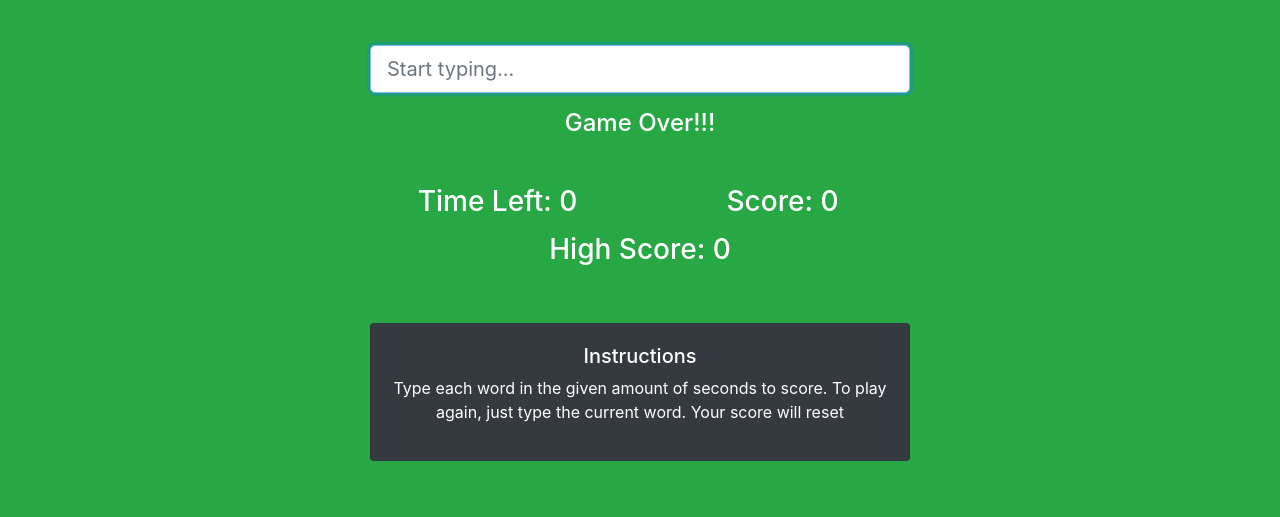
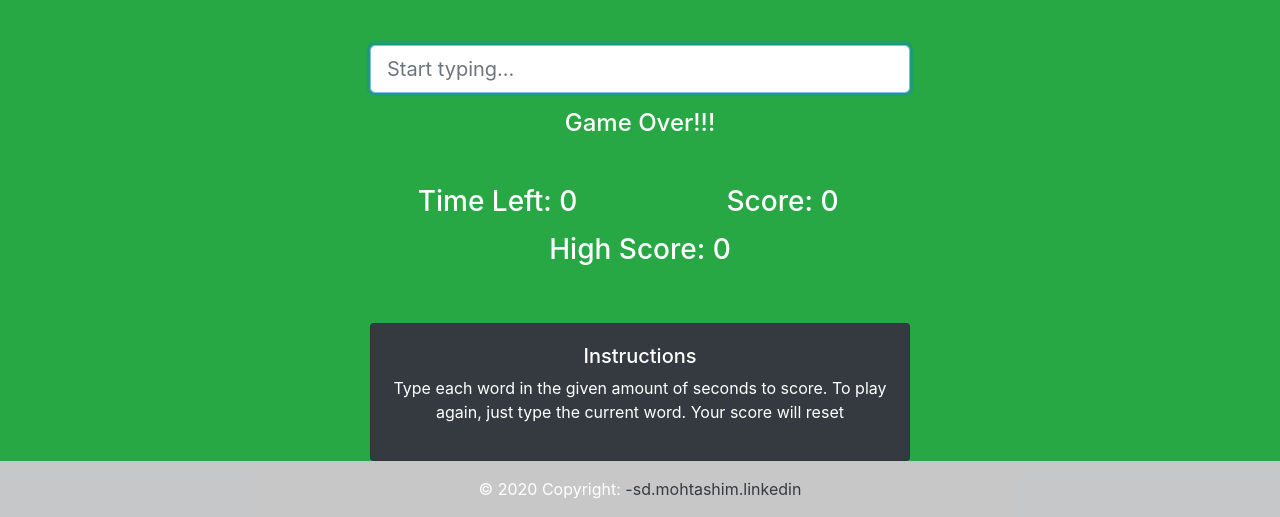
Before and after one commit to mohtashim3035/beat_the_word, a plain HTML site: page index.html in a window 1280 px wide. Shown: the part 291-808 px from the top of the page. Drawn offline with nearby package versions, Linux system fonts and the light colour scheme.

Commit message:
added footer with adding linked as href link

```diff
--- a/index.html
+++ b/index.html
@@ -64,4 +64,13 @@
   <script src="main.js"></script>
 </body>
 
+  <footer class="bg-light text-center text-lg-start">
+  <!-- Copyright -->
+  <div class="text-center p-3" style="background-color: rgba(0, 0, 0, 0.2);">
+    © 2020 Copyright:
+    <a class="text-dark" href="https://www.linkedin.com/in/syed-mohtashim-ahmed-287778187 ">-sd.mohtashim.linkedin</a>
+  </div>
+  <!-- Copyright -->
+</footer>
+
 </html>
```
